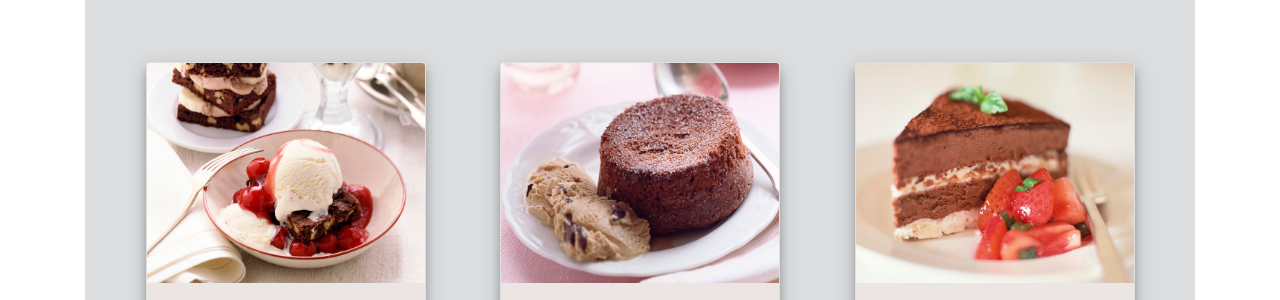
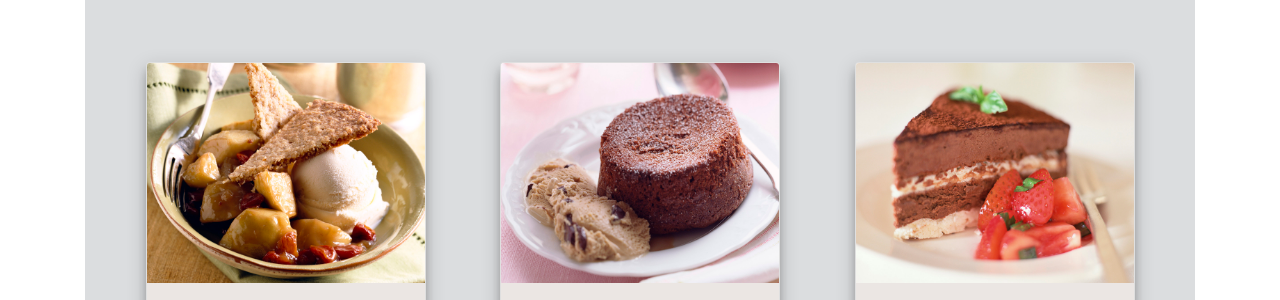
Before and after one commit to iambashir/Online_Fast_Food_Order, a plain HTML site: page index.html in a window 1280 px wide. Shown: the part 593-893 px from the top of the page. Drawn offline with nearby package versions, Linux system fonts and the light colour scheme.

Commit message:
icecream

```diff
--- a/index.html
+++ b/index.html
@@ -135,7 +135,7 @@
             <!-- Product  Number 1 -->
         <div class="main-card-div">
           <div class="card">
-            <img class="card-img-top" src="./images/app/4.jpg" alt="220 Pixel &times; 278 Pixel">
+            <img class="card-img-top" src="./images/app/15.jpg" alt="220 Pixel &times; 278 Pixel">
               <div class="card-body">
                <h4 class="card-title"> Vanilla Ice-Cream</h4>
                  <h6> Price: 450 Tk. <del class="del"> (500 TK) </del></h6><br><br>
```
Also changed, not shown: 1 other file.
